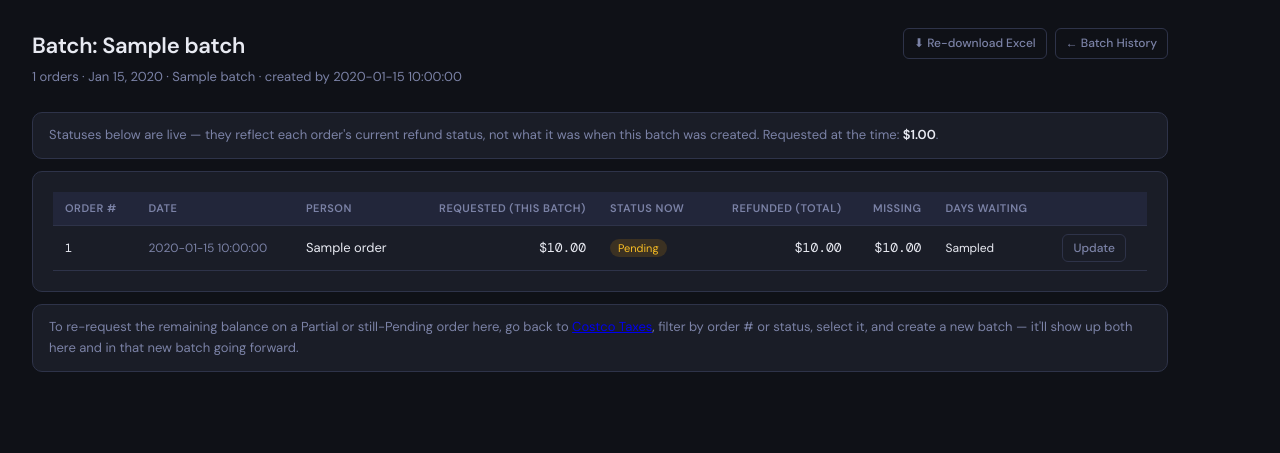
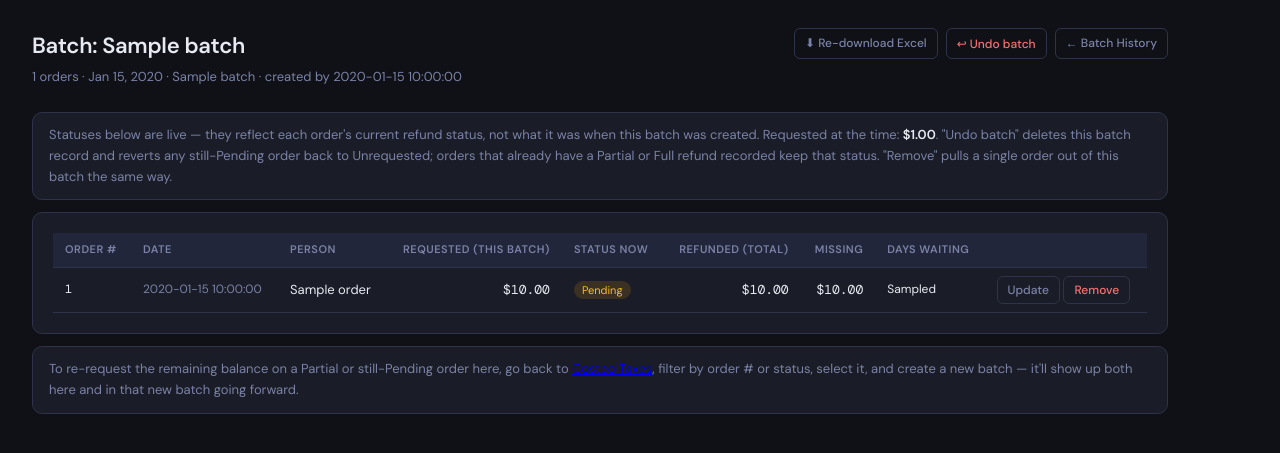
Before and after one commit to kraziers26/Computer_Reseller_Portal, a Python web app: template portal/templates/costco_tax_batch_detail.html in a window 1280 px wide. Shown: the top 453 px of the page. Run offline with Jinja, Linux system fonts and the light colour scheme; the template is opened without the code that fills it: most values are stand-ins (such as "Sample title", 1, 10 or a date in 2020).

Commit message:
Enhance refund modal and add undo confirmation
Updated refund modal to reflect tax paid and added confirmation for undoing the batch.

```diff
--- a/portal/templates/costco_tax_batch_detail.html
+++ b/portal/templates/costco_tax_batch_detail.html
@@ -10,6 +10,7 @@
   </div>
   <div class="flex gap-8">
     <a href="{{ url_for('admin.costco_tax_batch_download', batch_id=batch.batch_id) }}" class="btn btn-ghost btn-sm">⬇ Re-download Excel</a>
+    <button type="button" class="btn btn-ghost btn-sm" style="color:#f87171" onclick="bdConfirmUndo()">↩ Undo batch</button>
     <a href="{{ url_for('admin.costco_tax_batches') }}" class="btn btn-ghost btn-sm">← Batch History</a>
   </div>
 </div>
@@ -17,6 +18,8 @@
 <div class="card" style="margin-bottom:12px;padding:12px 16px;font-size:13px;color:var(--muted)">
   Statuses below are live — they reflect each order's current refund status, not what it was when this batch was created.
   Requested at the time: <strong style="color:var(--text)">${{ "{:,.2f}".format(batch.total_requested or 0) }}</strong>.
+  "Undo batch" deletes this batch record and reverts any still-Pending order back to Unrequested; orders that already
+  have a Partial or Full refund recorded keep that status. "Remove" pulls a single order out of this batch the same way.
 </div>
 
 <style>
@@ -67,11 +70,17 @@
         {% if o.costco_refund_status != 'Full' %}${{ "{:,.2f}".format(o.missing_amount or 0) }}{% else %}—{% endif %}
       </td>
       <td style="padding:8px 12px;font-size:12px">{{ o.days_waiting ~ 'd' if o.days_waiting is not none and o.costco_refund_status != 'Full' else '—' }}</td>
-      <td style="padding:8px 12px">
+      <td style="padding:8px 12px;white-space:nowrap">
         {% if o.costco_refund_status != 'Full' %}
         <button type="button" class="btn btn-ghost btn-sm"
-                onclick="bdOpenRefundModal('{{ o.transaction_id }}','{{ o.order_number }}',{{ o.missing_amount or 0 }})">Update</button>
+                onclick="bdOpenRefundModal('{{ o.transaction_id }}','{{ o.order_number }}',{{ o.costco_taxes_paid or 0 }})">Update</button>
         {% endif %}
+        <form method="POST" action="{{ url_for('admin.costco_tax_batch_remove_order', batch_id=batch.batch_id) }}"
+              style="display:inline" onsubmit="return confirm('Remove order {{ o.order_number }} from this batch?')">
+          <input type="hidden" name="csrf_token" value="{{ csrf_token() }}">
+          <input type="hidden" name="transaction_id" value="{{ o.transaction_id }}">
+          <button type="submit" class="btn btn-ghost btn-sm" style="color:#f87171">Remove</button>
+        </form>
       </td>
     </tr>
     {% endfor %}
@@ -88,6 +97,11 @@
   it'll show up both here and in that new batch going forward.
 </div>
 
+<!-- Undo whole batch (hidden form, triggered by header button after confirm) -->
+<form id="bdUndoForm" method="POST" action="{{ url_for('admin.costco_tax_batch_undo', batch_id=batch.batch_id) }}" style="display:none">
+  <input type="hidden" name="csrf_token" value="{{ csrf_token() }}">
+</form>
+
 <!-- Refund update modal -->
 <div class="db-modal-overlay" id="bdRefundModal">
   <div class="db-modal">
@@ -100,10 +114,26 @@
       <input type="hidden" name="transaction_id" id="bdModalTid">
       <input type="hidden" name="return_to" value="{{ request.full_path }}">
       <div class="db-mrow">
-        <label>Amount refunded (this update)</label>
-        <input type="number" step="0.01" min="0.01" name="amount_received" required>
+        <label>Status</label>
+        <div style="display:flex;gap:14px;font-size:13px;padding:6px 0">
+          <label style="display:flex;align-items:center;gap:5px;text-transform:none;font-weight:400;color:var(--text)">
+            <input type="radio" name="status_choice" value="Pending" checked onchange="bdToggleAmount(this)" style="width:auto">Pending
+          </label>
+          <label style="display:flex;align-items:center;gap:5px;text-transform:none;font-weight:400;color:var(--text)">
+            <input type="radio" name="status_choice" value="Partial" onchange="bdToggleAmount(this)" style="width:auto">Partial
+          </label>
+          <label style="display:flex;align-items:center;gap:5px;text-transform:none;font-weight:400;color:var(--text)">
+            <input type="radio" name="status_choice" value="Full" onchange="bdToggleAmount(this)" style="width:auto">Complete
+          </label>
+        </div>
       </div>
-      <div class="db-mrow" style="font-size:12px;color:var(--muted)">Remaining owed before this update: $<span id="bdModalMissing"></span></div>
+      <div class="db-mrow" id="bdAmountRow" style="display:none">
+        <label>Amount refunded so far (total, not just this update)</label>
+        <input type="number" step="0.01" min="0.01" name="amount_received" id="bdAmountInput">
+      </div>
+      <div class="db-mrow" style="font-size:12px;color:var(--muted)">
+        Tax paid on this order: $<span id="bdModalMissing"></span>. Leaving "Pending" selected resets any prior refund on this order back to Pending.
+      </div>
       <div class="db-modal-footer">
         <button type="button" class="btn btn-ghost btn-sm" onclick="bdCloseRefundModal()">Cancel</button>
         <button type="submit" class="btn btn-primary btn-sm">Save</button>
@@ -113,10 +143,20 @@
 </div>
 
 <script>
-function bdOpenRefundModal(tid, orderNumber, missing){
+function bdToggleAmount(radio){
+  const row = document.getElementById('bdAmountRow');
+  const input = document.getElementById('bdAmountInput');
+  if (radio.value === 'Partial'){ row.style.display = 'block'; input.required = true; }
+  else { row.style.display = 'none'; input.required = false; input.value = ''; }
+}
+function bdOpenRefundModal(tid, orderNumber, taxPaid){
   document.getElementById('bdModalTid').value = tid;
   document.getElementById('bdModalOrder').textContent = orderNumber;
-  document.getElementById('bdModalMissing').textContent = missing.toFixed(2);
+  document.getElementById('bdModalMissing').textContent = taxPaid.toFixed(2);
+  document.querySelectorAll('input[name="status_choice"]').forEach(r => r.checked = (r.value === 'Pending'));
+  document.getElementById('bdAmountRow').style.display = 'none';
+  document.getElementById('bdAmountInput').required = false;
+  document.getElementById('bdAmountInput').value = '';
   document.getElementById('bdRefundModal').classList.add('open');
 }
 function bdCloseRefundModal(){
@@ -125,5 +165,10 @@ function bdCloseRefundModal(){
 document.getElementById('bdRefundModal').addEventListener('click', function(e){
   if (e.target === this) bdCloseRefundModal();
 });
+function bdConfirmUndo(){
+  if (confirm('Undo this entire batch? Still-Pending orders revert to Unrequested; any Partial/Full refunds already recorded are kept. This cannot be undone.')){
+    document.getElementById('bdUndoForm').submit();
+  }
+}
 </script>
 {% endblock %}
```
